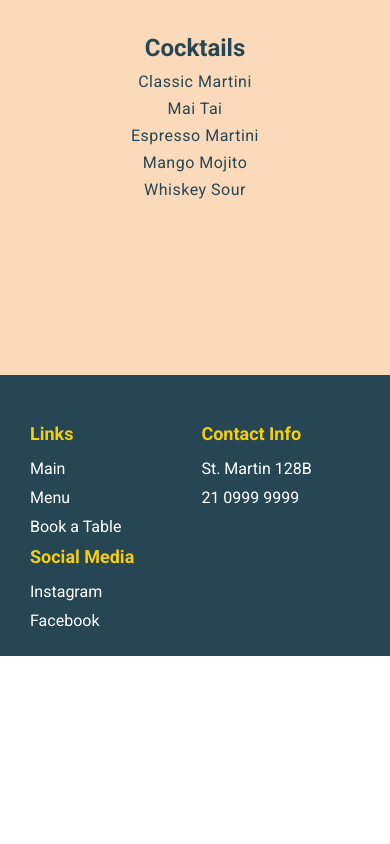
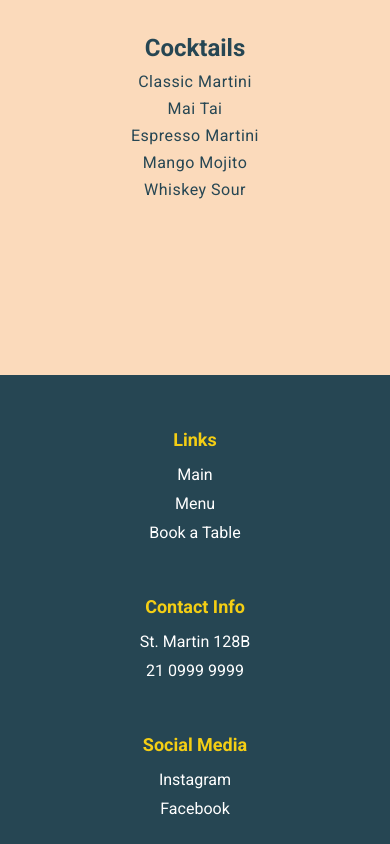
Before and after one commit to ddimkou/meta-little-lemon, a React (Create React App) app: page /menu in a window 390 px wide. Shown: the part 992-1836 px from the top of the page. Before the commit the page ends 1648 px from the top, so only its background shows below. Built offline with nearby package versions, Linux system fonts and the light colour scheme.

Commit message:
responsive and links

```diff
--- a/src/App.css
+++ b/src/App.css
@@ -144,18 +144,36 @@ footer img {
   color: #fff;
   transition: color 0.3s ease-in-out;
 }
+.footer-info .social a {
+  text-decoration: none;
+  color: #fff;
+  transition: color 0.3s ease-in-out;
+}
 
-.links a:hover {
-  color: var(--yellow);
-}
 @media only screen and (max-width: 768px) {
+  footer {
+    padding: 0 0 1em;
+  }
   footer img {
     display: none;
   }
   .footer-info {
-    display: flex;
+    display: block;
     flex-wrap: wrap;
     margin-left: 0;
+    justify-content: center;
+    text-align: center;
+  }
+  .links,
+  .contact-info,
+  .social {
+    padding: 0;
+    margin: 0;
+    color: #fff;
+    margin-right: 0;
+  }
+  .category h3 {
+    margin-top: 3em;
   }
 }
 
--- a/src/Footer.js
+++ b/src/Footer.js
@@ -1,7 +1,14 @@
 import React from "react";
+import { Link } from "react-router-dom";
 import restaurant from "./assets/images/restaurant.jpg";
 
 const Footer = () => {
+  const scrollTop = () => {
+    window.scrollTo({
+      top: 0,
+      behavior: "smooth",
+    });
+  };
   return (
     <footer>
       <img src={restaurant} alt="restaurant" />
@@ -9,9 +16,21 @@ const Footer = () => {
         <div className="category">
           <ul className="links">
             <h3>Links</h3>
-            <li>Main</li>
-            <li>Menu</li>
-            <li>Book a Table</li>
+            <li>
+              <Link to="/" onClick={scrollTop}>
+                Main
+              </Link>
+            </li>
+            <li>
+              <Link to="/menu" onClick={scrollTop}>
+                Menu
+              </Link>
+            </li>
+            <li>
+              <Link to="/reserve" onClick={scrollTop}>
+                Book a Table
+              </Link>
+            </li>
           </ul>
         </div>
         <div className="category">
@@ -24,8 +43,16 @@ const Footer = () => {
         <div className="category">
           <ul className="social">
             <h3>Social Media</h3>
-            <li>Instagram</li>
-            <li>Facebook</li>
+            <li>
+              <a href="https://instagram.com" target="_blank" rel="noreferrer">
+                Instagram
+              </a>
+            </li>
+            <li>
+              <a href="https://instagram.com" target="_blank" rel="noreferrer">
+                Facebook
+              </a>
+            </li>
           </ul>
         </div>
       </div>
```
